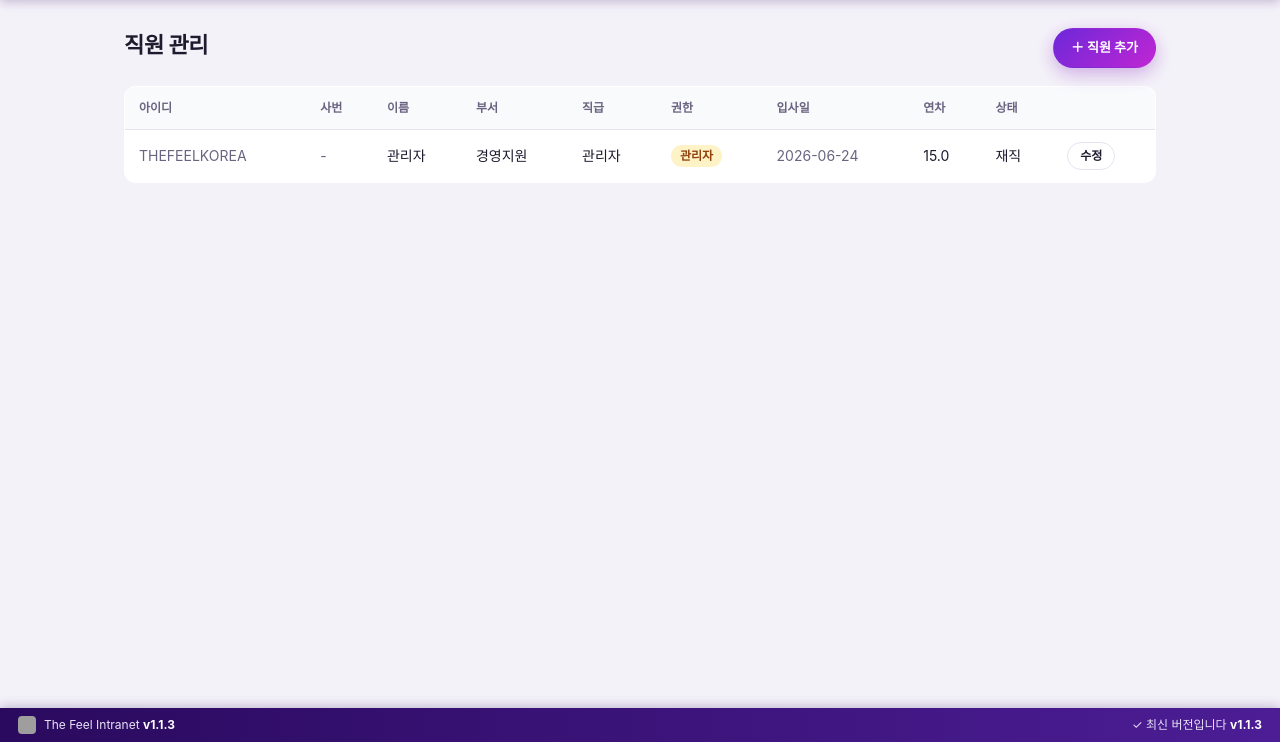
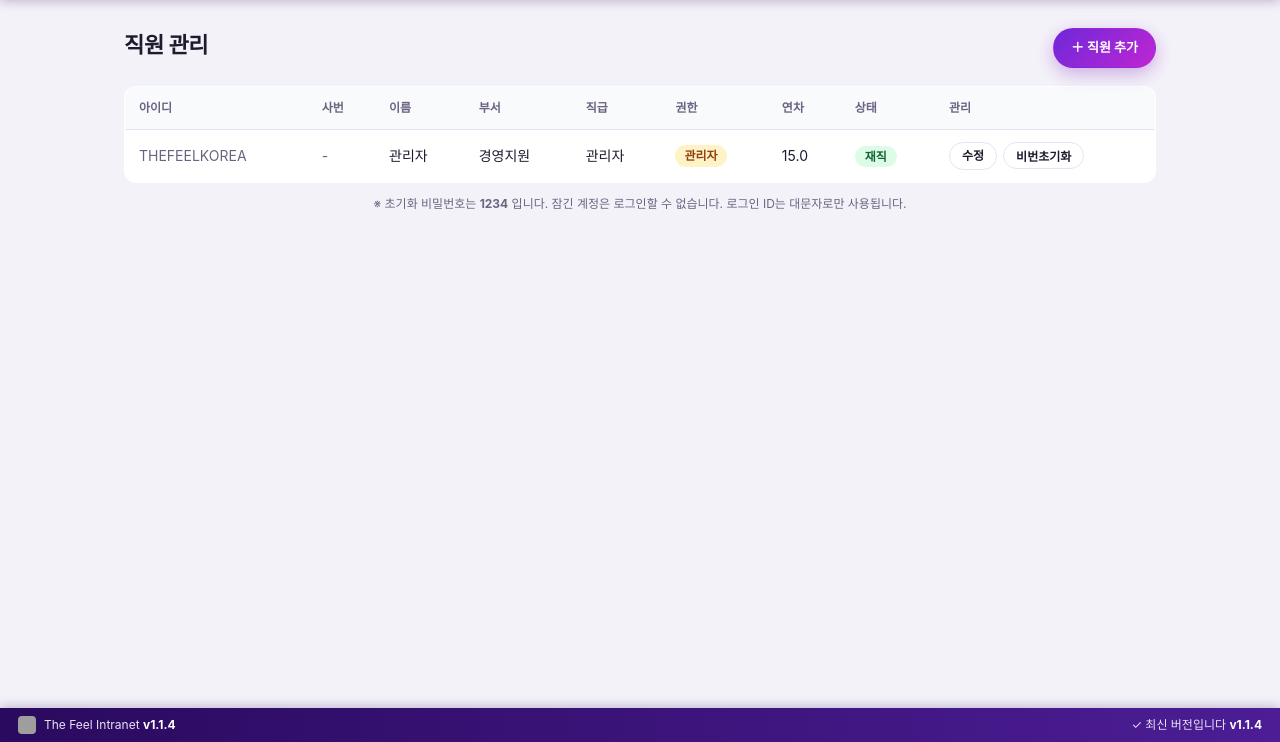
Before and after one commit to Claudio-sys11/thefeel-intranet, a Flask app: page /admin/users in a window 1280 px wide. Shown: the part 58-800 px from the top of the page. Run offline with Flask 3, Linux system fonts and the light colour scheme; the visitor is signed in with stand-in values (Sample User, id 1); data comes from the database, SQL or seed files in the repository; tables that the repository leaves empty hold one stand-in row (values such as "Sample post"); grey boxes are pictures that could not be loaded.

Commit message:
v1.1.4 - 관리자 직원관리 강화 + 로그인 ID 대문자 강제
- 직원관리: 가입 승인(기존) + 비밀번호 초기화(1234) 빠른 버튼 + 계정 잠금/잠금해제
- 로그인 ID 대문자만: 입력 자동 대문자화, 서버 검증도 대문자, 기존 ID 일괄 대문자 마이그레이션
- users.locked 컬럼 추가, 잠긴 계정 로그인 차단, 관리자 계정은 잠금 불가

Co-Authored-By: Claude Opus 4.8 <noreply@anthropic.com>

```diff
--- a/app.py
+++ b/app.py
@@ -133,6 +133,10 @@ def init_db():
         db.execute("ALTER TABLE users ADD COLUMN status TEXT NOT NULL DEFAULT 'active'")
     if "emp_no" not in cols:
         db.execute("ALTER TABLE users ADD COLUMN emp_no TEXT")
+    if "locked" not in cols:
+        db.execute("ALTER TABLE users ADD COLUMN locked INTEGER NOT NULL DEFAULT 0")
+    # 로그인 ID는 대문자만 사용 → 기존 username 대문자로 통일
+    db.execute("UPDATE users SET username = UPPER(username) WHERE username <> UPPER(username)")
 
     # --- 관리자 계정 보장 ---
     cnt = db.execute("SELECT COUNT(*) FROM users").fetchone()[0]
@@ -204,12 +208,14 @@ def admin_required(f):
 @app.route("/login", methods=["GET", "POST"])
 def login():
     if request.method == "POST":
-        username = request.form.get("username", "").strip()
+        username = request.form.get("username", "").strip().upper()   # 로그인 ID는 대문자만
         password = request.form.get("password", "")
         row = get_db().execute("SELECT * FROM users WHERE username=?", (username,)).fetchone()
         if row and verifypw(row["password_hash"], password):
             if row["status"] == "pending":
                 flash("관리자 승인 대기 중인 계정입니다.", "error")
+            elif row["locked"]:
+                flash("잠긴 계정입니다. 관리자에게 문의하세요.", "error")
             elif row["status"] == "rejected" or not row["is_active"]:
                 flash("이용이 제한된 계정입니다. 관리자에게 문의하세요.", "error")
             else:
@@ -701,8 +707,8 @@ def admin_pending(uid):
             db.commit()
             flash("가입 신청을 거절했습니다.", "ok")
             return redirect(url_for("admin_users"))
-        # 승인: ID(변경) + 부서/직급 지정
-        username = request.form.get("username", "").strip()
+        # 승인: ID(변경, 대문자) + 부서/직급 지정
+        username = request.form.get("username", "").strip().upper()
         if not username:
             flash("ID를 입력하세요.", "error")
             return render_template("admin/pending.html", u=u)
@@ -731,7 +737,7 @@ def admin_pending(uid):
 def admin_user_new():
     if request.method == "POST":
         db = get_db()
-        username = request.form.get("username", "").strip()
+        username = request.form.get("username", "").strip().upper()
         if not username or not request.form.get("name", "").strip():
             flash("아이디와 이름은 필수입니다.", "error")
             return render_template("admin/user_form.html", u=request.form, mode="new")
@@ -765,7 +771,7 @@ def admin_user_edit(uid):
     if not u:
         abort(404)
     if request.method == "POST":
-        new_username = request.form.get("username", "").strip()
+        new_username = request.form.get("username", "").strip().upper()
         if not new_username:
             flash("아이디는 비울 수 없습니다.", "error")
             return render_template("admin/user_form.html", u=u, mode="edit")
@@ -791,6 +797,36 @@ def admin_user_edit(uid):
         flash("직원 정보를 수정했습니다." + (" 비밀번호를 '1234'로 초기화했습니다." if request.form.get("reset_pw") else ""), "ok")
         return redirect(url_for("admin_users"))
     return render_template("admin/user_form.html", u=u, mode="edit")
+
+
+@app.route("/admin/users/<int:uid>/lock", methods=["POST"])
+@admin_required
+def admin_user_lock(uid):
+    db = get_db()
+    u = db.execute("SELECT username, locked, role FROM users WHERE id=?", (uid,)).fetchone()
+    if not u:
+        abort(404)
+    if u["role"] == "admin" and not u["locked"]:
+        flash("관리자 계정은 잠글 수 없습니다.", "error")
+        return redirect(url_for("admin_users"))
+    new_locked = 0 if u["locked"] else 1
+    db.execute("UPDATE users SET locked=? WHERE id=?", (new_locked, uid))
+    db.commit()
+    flash(f"{u['username']} 계정을 " + ("잠갔습니다." if new_locked else "잠금 해제했습니다."), "ok")
+    return redirect(url_for("admin_users"))
+
+
+@app.route("/admin/users/<int:uid>/reset_pw", methods=["POST"])
+@admin_required
+def admin_user_reset_pw(uid):
+    db = get_db()
+    u = db.execute("SELECT username FROM users WHERE id=?", (uid,)).fetchone()
+    if not u:
+        abort(404)
+    db.execute("UPDATE users SET password_hash=? WHERE id=?", (hashpw("1234"), uid))
+    db.commit()
+    flash(f"{u['username']} 비밀번호를 '1234'로 초기화했습니다.", "ok")
+    return redirect(url_for("admin_users"))
 
 
 # ---------------------------------------------------------------- update
--- a/schema.sql
+++ b/schema.sql
@@ -14,6 +14,7 @@ CREATE TABLE IF NOT EXISTS users (
     position      TEXT,                             -- 직급
     role          TEXT    NOT NULL DEFAULT 'employee', -- admin | employee
     status        TEXT    NOT NULL DEFAULT 'active',   -- pending | active | rejected
+    locked        INTEGER NOT NULL DEFAULT 0,          -- 계정 잠금(1=잠금, 로그인 불가)
     hire_date     TEXT,                             -- 입사일 (YYYY-MM-DD)
     annual_leave  REAL    NOT NULL DEFAULT 15,      -- 연간 부여 연차(일)
     is_active     INTEGER NOT NULL DEFAULT 1,
--- a/static/style.css
+++ b/static/style.css
@@ -71,6 +71,9 @@ main.plain{max-width:none;padding:0}
 .popup-footer{position:fixed;left:0;right:0;bottom:14px;text-align:center;line-height:1.5}
 .popup-footer .company{color:#fff;font-size:12px;font-weight:700;letter-spacing:.5px}
 .popup-footer .credit{color:#9b93b5;font-size:11px}
+.row-actions{display:flex;gap:6px;flex-wrap:wrap;align-items:center}
+.row-actions form{margin:0}
+#f-user{text-transform:uppercase}
 .ver-check{margin-top:14px;text-align:center;font-size:12px;color:var(--muted)}
 .ver-check.ok b{color:var(--primary)}
 .ver-check.has{color:#b45309;font-weight:600}
--- a/templates/admin/users.html
+++ b/templates/admin/users.html
@@ -22,22 +22,38 @@
 </section>
 {% endif %}
 <table class="list">
-  <thead><tr><th>아이디</th><th>사번</th><th>이름</th><th>부서</th><th>직급</th><th>권한</th><th>입사일</th><th>연차</th><th>상태</th><th></th></tr></thead>
+  <thead><tr><th>아이디</th><th>사번</th><th>이름</th><th>부서</th><th>직급</th><th>권한</th><th>연차</th><th>상태</th><th>관리</th></tr></thead>
   <tbody>
   {% for u in users %}
-    <tr class="{{ '' if u['is_active'] else 'inactive' }}">
+    <tr class="{{ '' if u['is_active'] and not u['locked'] else 'inactive' }}">
       <td class="muted">{{ u['username'] }}</td>
       <td class="muted">{{ u['emp_no'] or '-' }}</td>
       <td>{{ u['name'] }}</td>
       <td>{{ u['dept'] or '-' }}</td>
       <td>{{ u['position'] or '-' }}</td>
       <td>{% if u['role']=='admin' %}<span class="tag admin">관리자</span>{% else %}직원{% endif %}</td>
-      <td class="muted">{{ u['hire_date'] or '-' }}</td>
       <td>{{ u['annual_leave'] }}</td>
-      <td>{{ '재직' if u['is_active'] else '비활성' }}</td>
-      <td><a href="{{ url_for('admin_user_edit', uid=u['id']) }}" class="btn small">수정</a></td>
+      <td>
+        {% if u['locked'] %}<span class="st st-rejected">🔒 잠금</span>
+        {% elif u['is_active'] %}<span class="st st-approved">재직</span>
+        {% else %}<span class="st st-canceled">비활성</span>{% endif %}
+      </td>
+      <td class="row-actions">
+        <a href="{{ url_for('admin_user_edit', uid=u['id']) }}" class="btn small">수정</a>
+        <form method="post" action="{{ url_for('admin_user_reset_pw', uid=u['id']) }}" style="display:inline"
+              onsubmit="return confirm('{{ u['username'] }} 비밀번호를 1234로 초기화할까요?')">
+          <button class="btn small">비번초기화</button>
+        </form>
+        {% if u['role'] != 'admin' %}
+        <form method="post" action="{{ url_for('admin_user_lock', uid=u['id']) }}" style="display:inline">
+          {% if u['locked'] %}<button class="btn small primary">잠금해제</button>
+          {% else %}<button class="btn small danger">잠금</button>{% endif %}
+        </form>
+        {% endif %}
+      </td>
     </tr>
   {% endfor %}
   </tbody>
 </table>
+<p class="hint" style="margin-top:12px">※ 초기화 비밀번호는 <b>1234</b> 입니다. 잠긴 계정은 로그인할 수 없습니다. 로그인 ID는 대문자로만 사용됩니다.</p>
 {% endblock %}
--- a/version.py
+++ b/version.py
@@ -1,6 +1,6 @@
 # -*- coding: utf-8 -*-
 """버전 및 배포 정보 (릴리스마다 __version__ 만 올리면 됨)"""
-__version__ = "1.1.3"
+__version__ = "1.1.4"
 GITHUB_OWNER = "Claudio-sys11"
 GITHUB_REPO = "thefeel-intranet"
 # 릴리스 자산(설치파일) 이름 패턴 (실제 파일명에는 버전이 붙음: ...-1.0.2.exe)
```
Also changed, not shown: templates/login.html (+4 -3 lines).
